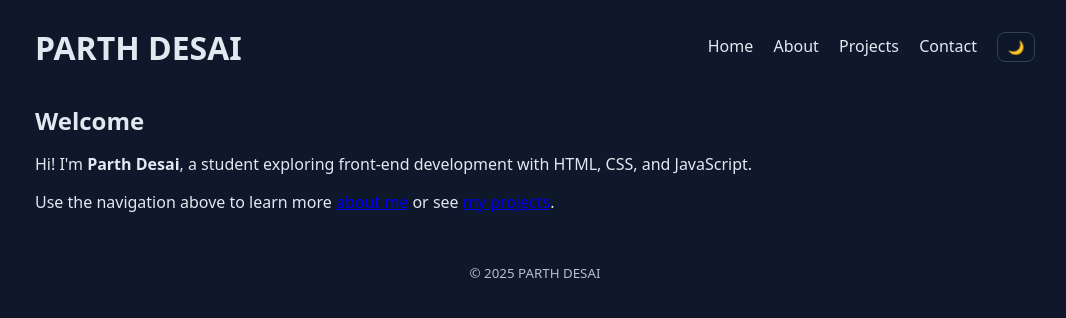
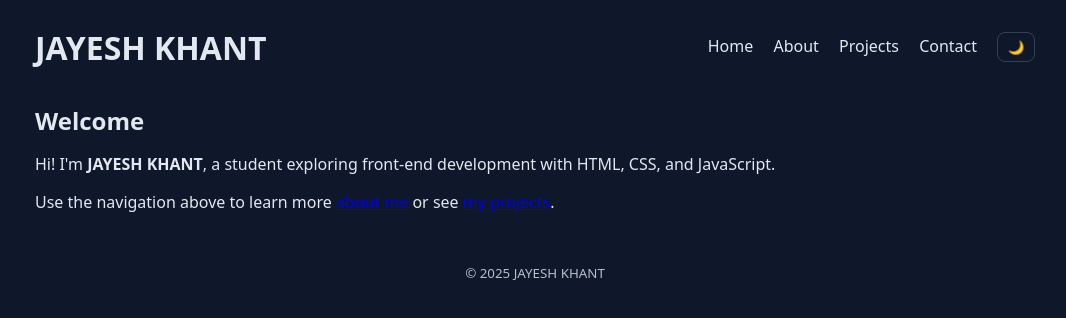
Before and after one commit to jayeshjkhant-commits/javascript-practical, a plain HTML site: page week01-portfolio/index.html in a window 1280 px wide. Shown: the whole page, without its empty margins (105-1171 px from the left). Drawn offline with Linux system fonts and the light colour scheme.

Commit message:
Update index.html

```diff
--- a/week01-portfolio/index.html
+++ b/week01-portfolio/index.html
@@ -3,12 +3,12 @@
 <head>
   <meta charset="UTF-8" />
   <meta name="viewport" content="width=device-width, initial-scale=1.0" />
-  <title>Parth Desai | Portfolio</title>
+  <title>JAYESH KHANT | Portfolio</title>
   <link rel="stylesheet" href="styles.css" />
 </head>
 <body>
   <header class="container">
-    <h1 id="logo">PARTH DESAI</h1>
+    <h1 id="logo">JAYESH KHANT</h1>
     <nav>
       <a href="index.html">Home</a>
       <a href="about.html">About</a>
@@ -21,13 +21,13 @@
   <main class="container">
     <section id="about">
       <h2>Welcome</h2>
-      <p>Hi! I'm <strong>Parth Desai</strong>, a student exploring front-end development with HTML, CSS, and JavaScript.</p>
+      <p>Hi! I'm <strong>JAYESH KHANT</strong>, a student exploring front-end development with HTML, CSS, and JavaScript.</p>
       <p>Use the navigation above to learn more <a href="about.html">about me</a> or see <a href="projects.html">my projects</a>.</p>
     </section>
   </main>
 
   <footer class="container">
-    <small>&copy; <span id="year"></span> PARTH DESAI</small>
+    <small>&copy; <span id="year"></span> JAYESH KHANT</small>
   </footer>
 
   <script src="script.js"></script>
```
